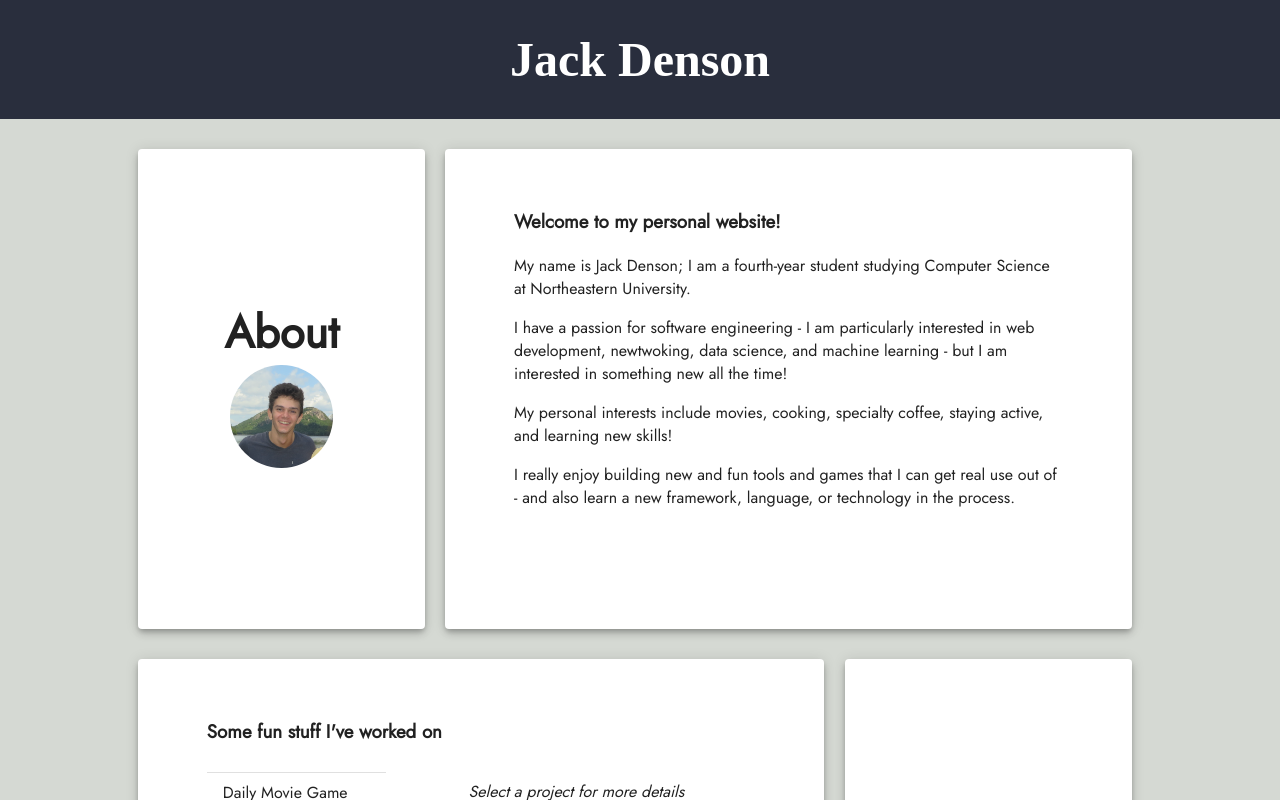
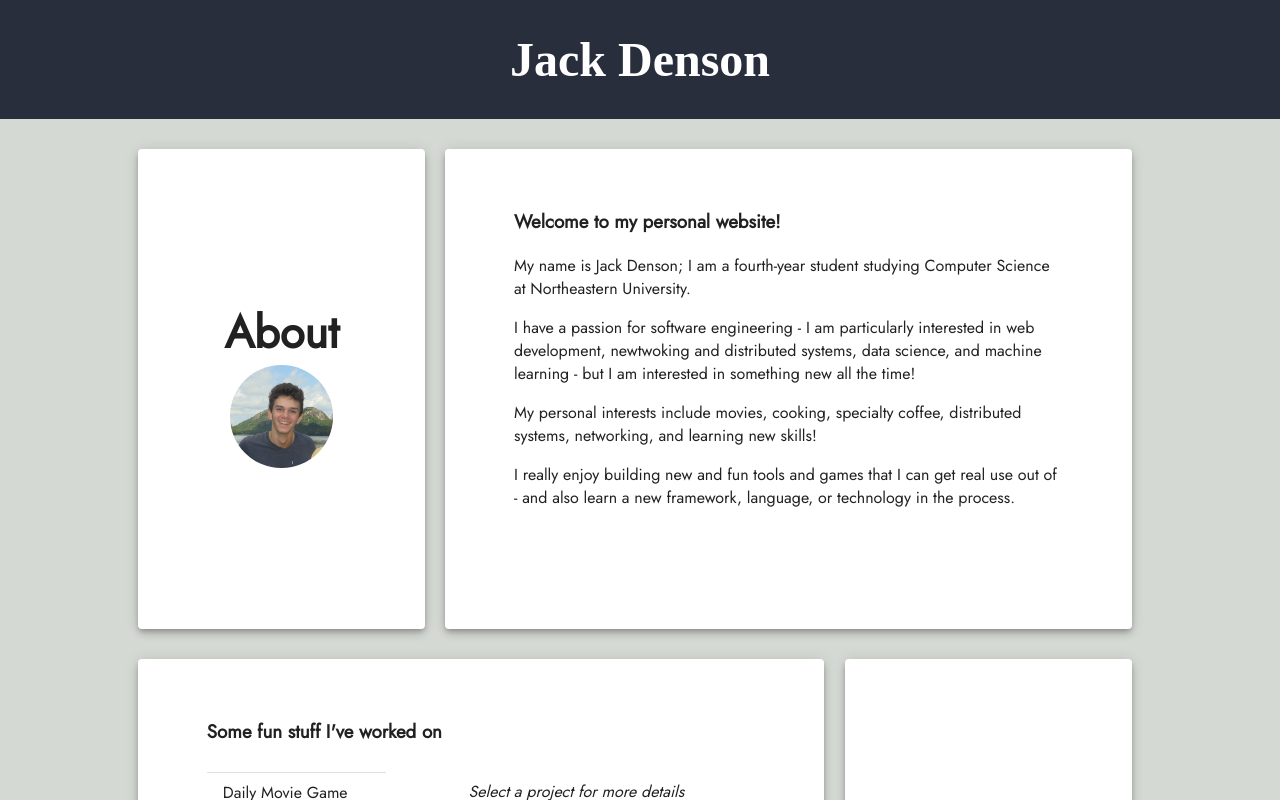
Before and after one commit to jack-denson/personal-site, a React (Create React App) app: page / in a window 1280 px wide. Shown: the top 800 px of the page. Built offline with nearby package versions, Linux system fonts and the light colour scheme.

Commit message:
Updated interests section

```diff
--- a/src/App.js
+++ b/src/App.js
@@ -22,9 +22,9 @@ function App() {
       <Section className="AppSection" title = "About" titleLeft={true} image={JackRound} imAlt = "Jack Denson">
       <h3>Welcome to my personal website!</h3>
       <p> My name is Jack Denson; I am a fourth-year student studying Computer Science at Northeastern University.</p>
-      <p> I have a passion for software engineering - I am particularly interested in web development, newtwoking, data science, and machine learning - but I am interested in something new all the time!</p>
+      <p> I have a passion for software engineering - I am particularly interested in web development, newtwoking and distributed systems, data science, and machine learning - but I am interested in something new all the time!</p>
       <p> </p>
-      <p> My personal interests include movies, cooking, specialty coffee, staying active, and learning new skills!</p>
+      <p> My personal interests include movies, cooking, specialty coffee, distributed systems, networking, and learning new skills!</p>
        <p>I really enjoy building new and fun tools and games that I can get real use out of -
         and also learn a new framework, language, or technology in the process.</p>
       </Section>
```
